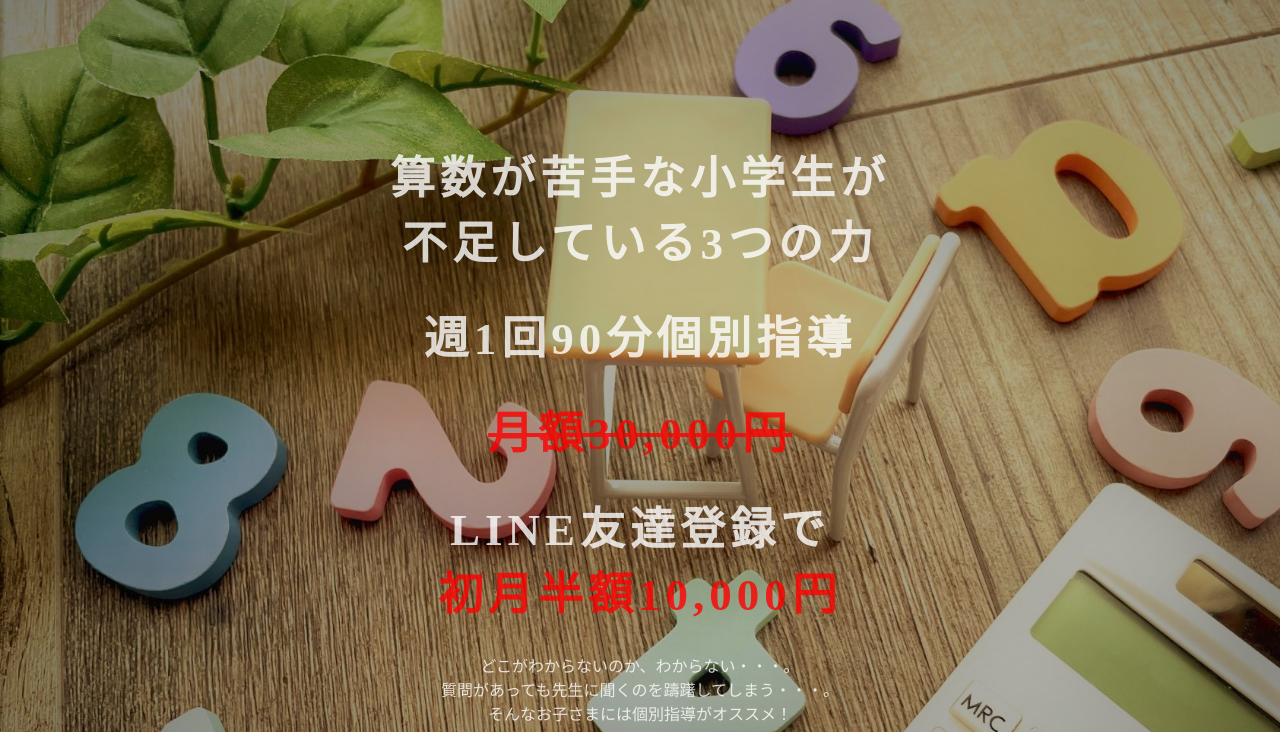
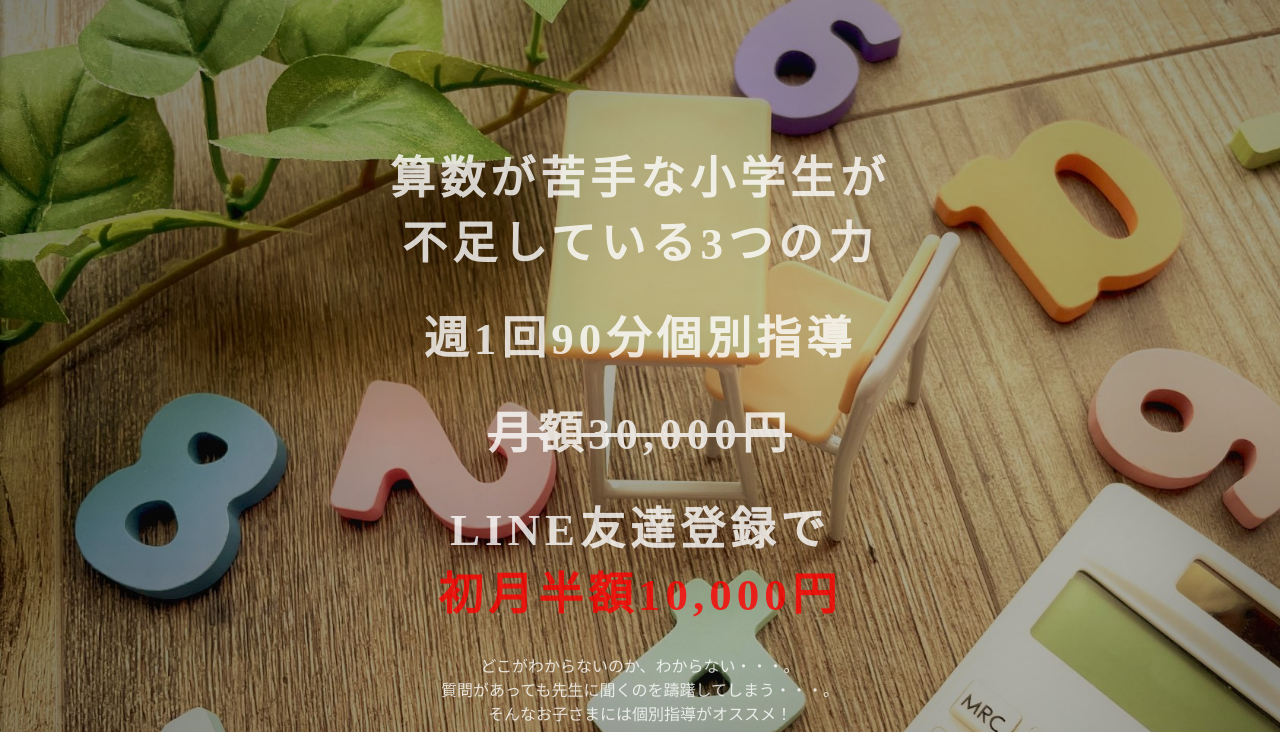
Before and after one commit to UEDtakuya/arithmetic, a plain HTML site: page index.html in a window 1280 px wide. Shown: the part 68-800 px from the top of the page. Drawn offline with Linux system fonts and the light colour scheme.

Commit message:
Update index.html

```diff
--- a/index.html
+++ b/index.html
@@ -22,7 +22,7 @@
     <div class="container">
       <h1>算数が苦手な小学生が<br>不足している3つの力</h1>
       <h1>週1回90分個別指導</h1>
-      <h1><span><del>月額30,000円</del></span></h1>
+      <h1><del>月額30,000円</del></h1>
       <h1></h1>
       <h1>LINE友達登録で<br><span>初月半額10,000円</span></h1>
       <p>どこがわからないのか、わからない・・・。<br>質問があっても先生に聞くのを躊躇してしまう・・・。<br>そんなお子さまには個別指導がオススメ！</p>
```
